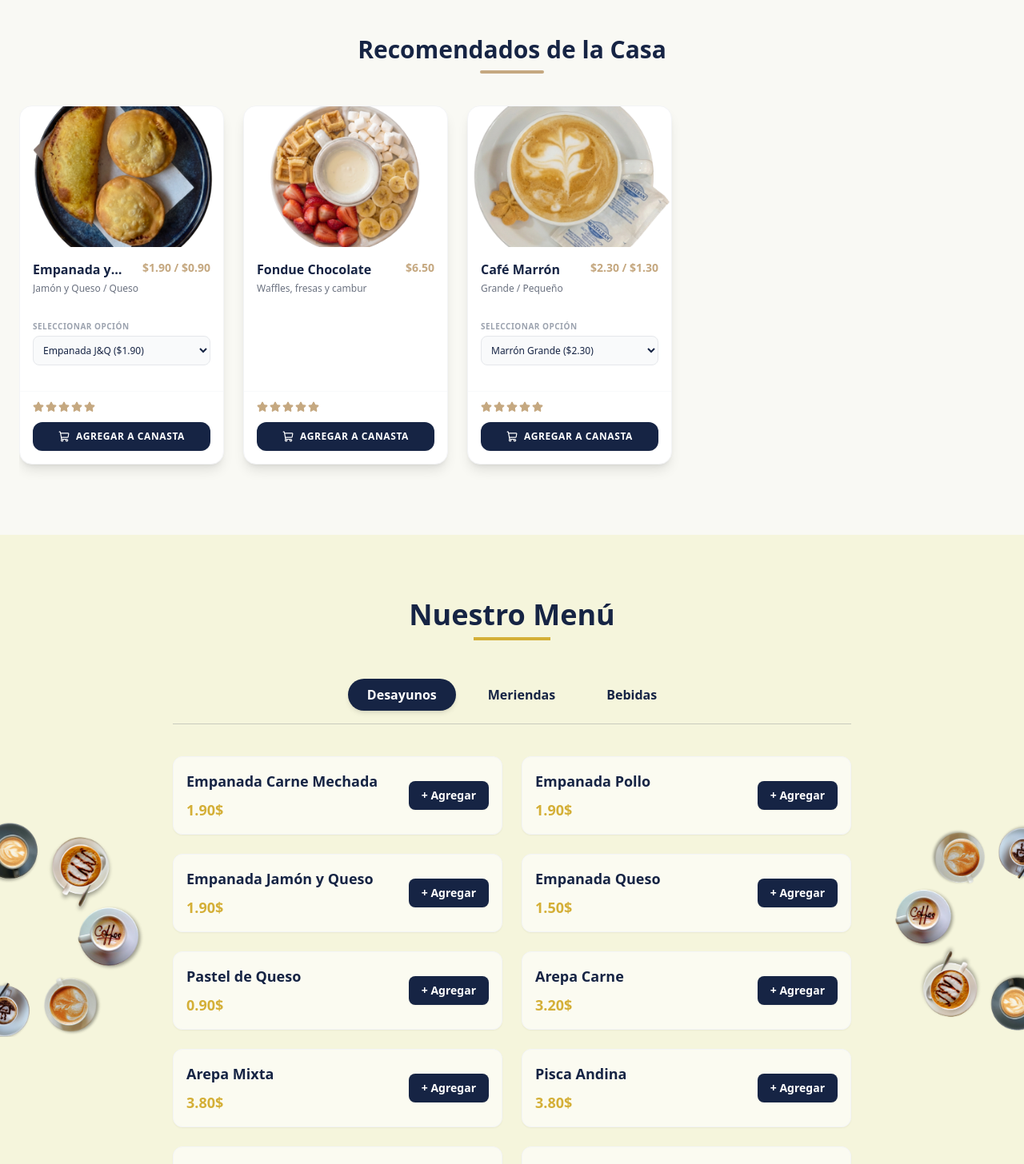
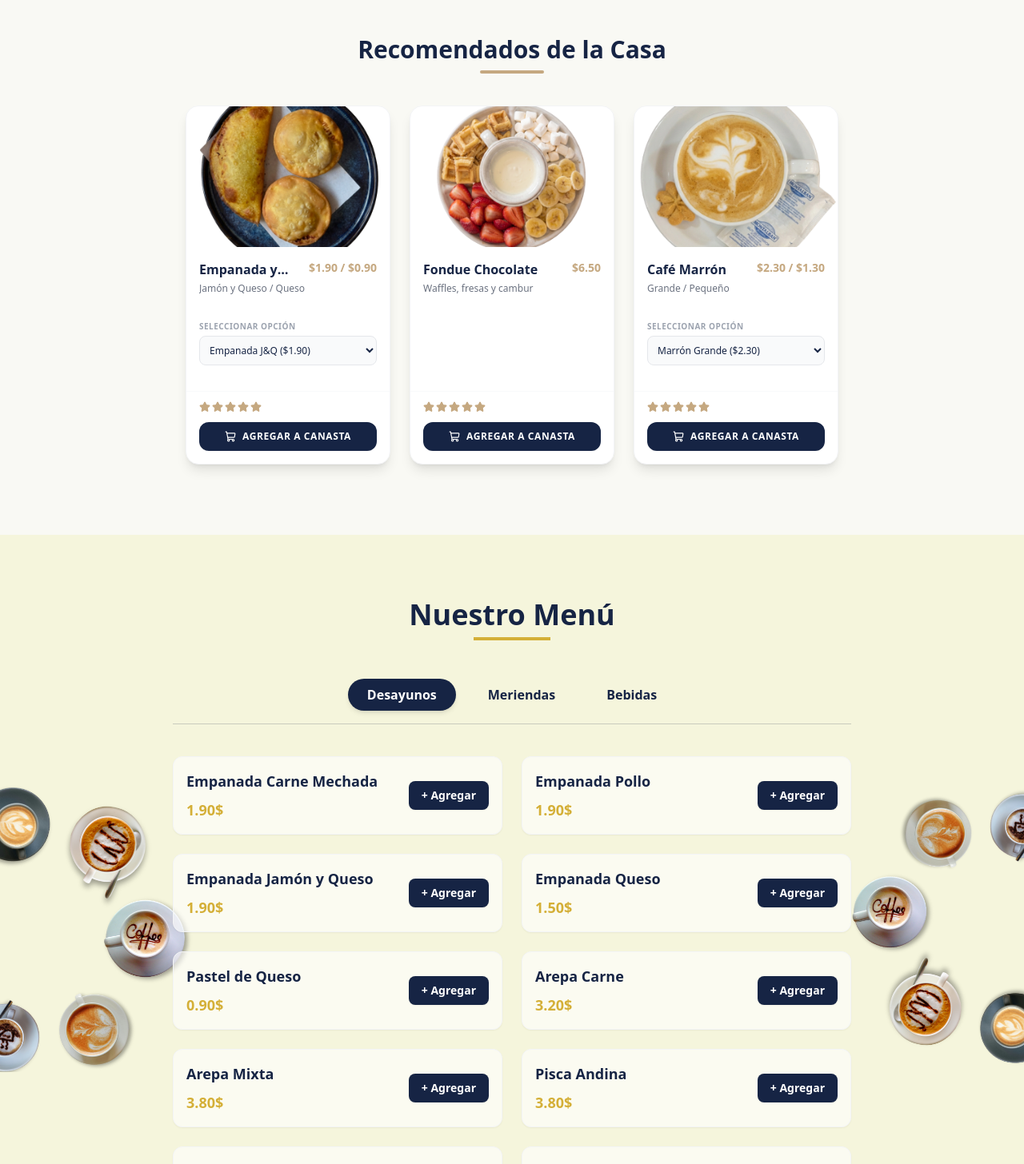
Before and after one commit to sofi-to26/entre-tazas, a React (Vite) app: page / in a window 1280 px wide. Shown: the part 820-2276 px from the top of the page at 80% size. Built offline with nearby package versions, Linux system fonts and the light colour scheme; grey boxes are pictures that could not be loaded; the HTML template or start-up script is replaced by a standard one.

Commit message:
fix: Center MenuCarousel cards and enlarge side coffee cup images

```diff
--- a/src/components/Menu.jsx
+++ b/src/components/Menu.jsx
@@ -18,7 +18,7 @@ const Menu = ({ onAddToCart }) => {
           key={`left-${activeTab}`}
           src="/imagenes_tazas_cafe/izquierda.png"
           alt=""
-          className="w-[18vw] max-w-[280px] h-auto object-contain animate-left-image"
+          className="w-[24vw] max-w-[380px] h-auto object-contain animate-left-image"
         />
       </div>
 
@@ -28,7 +28,7 @@ const Menu = ({ onAddToCart }) => {
           key={`right-${activeTab}`}
           src="/imagenes_tazas_cafe/derecha.png"
           alt=""
-          className="w-[18vw] max-w-[280px] h-auto object-contain animate-right-image"
+          className="w-[24vw] max-w-[380px] h-auto object-contain animate-right-image"
         />
       </div>
 
--- a/src/components/MenuCarousel.jsx
+++ b/src/components/MenuCarousel.jsx
@@ -45,7 +45,7 @@ const MenuCarousel = ({ onAddToCart }) => {
           <div className="w-20 h-1 bg-[#C5A880] mx-auto rounded-full"></div>
         </div>
 
-        <div className="flex gap-6 overflow-x-auto snap-x mandatory pb-6 hide-scrollbar">
+        <div className="flex justify-center gap-6 overflow-x-auto snap-x mandatory pb-6 hide-scrollbar">
           {items.map((item) => (
             <Card key={item.id} item={item} onAddToCart={onAddToCart} />
           ))}
```
